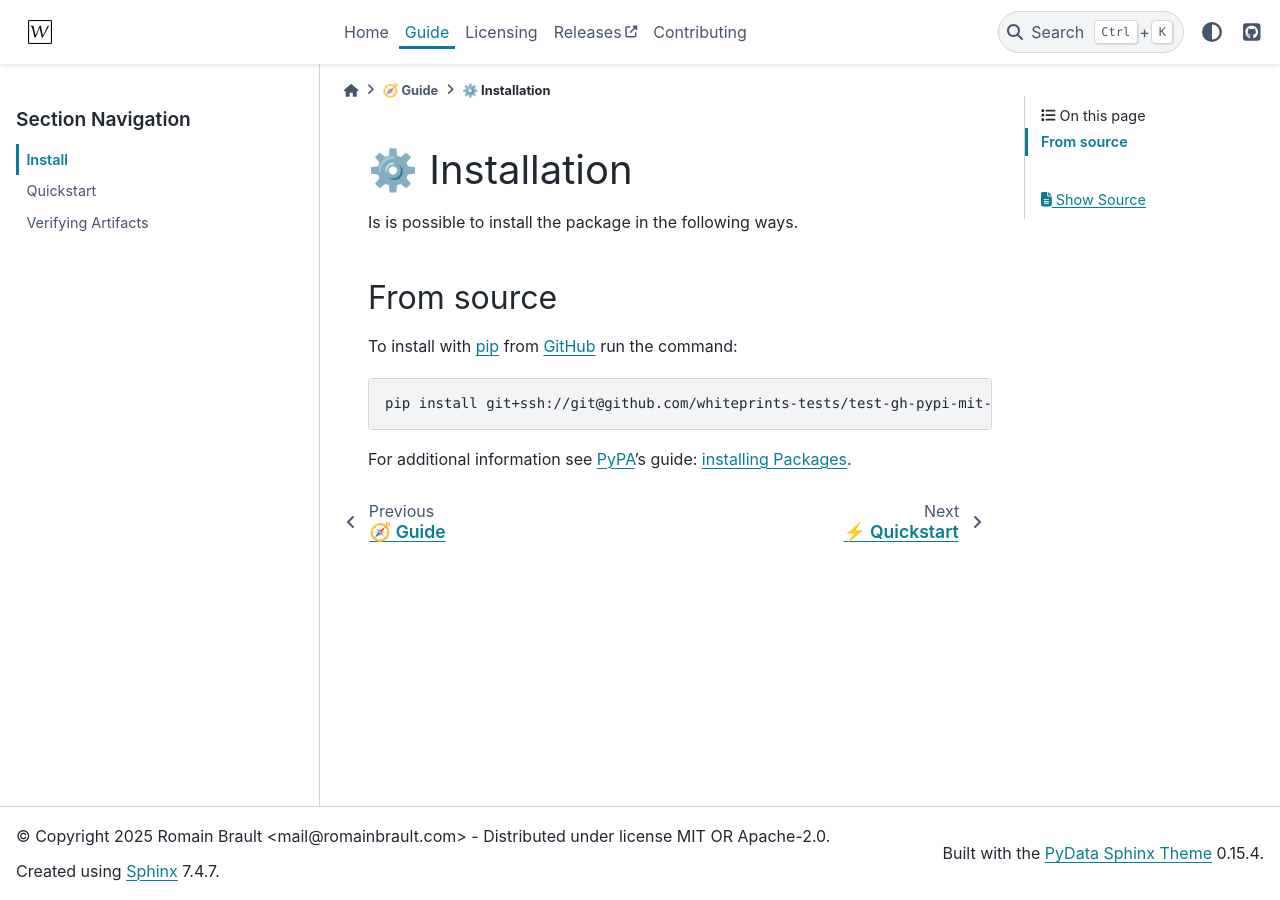
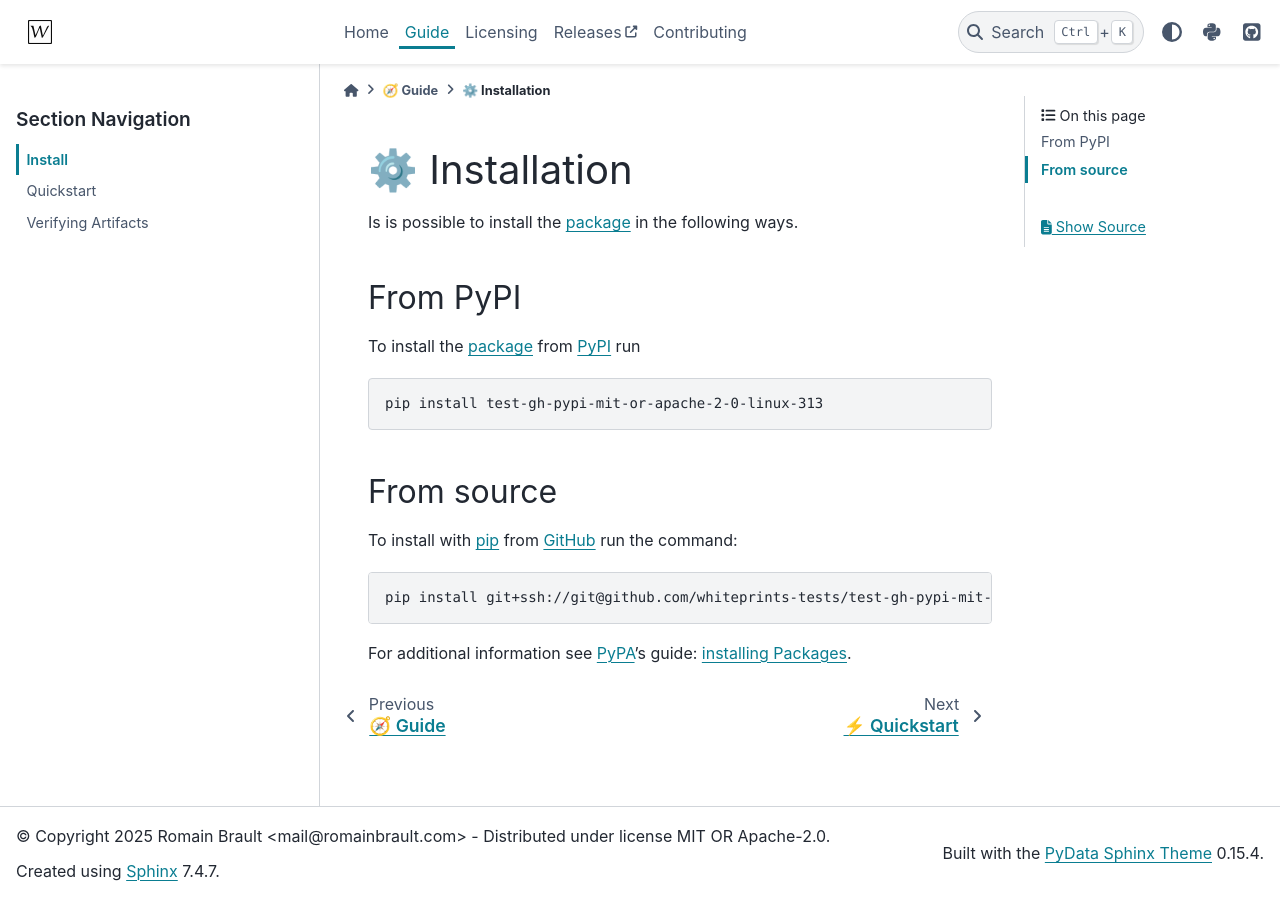
Before and after one commit to whiteprints-tests/test-gh-pypi-mit-or-apache-2-0-linux-313, a Sphinx documentation site: the page built from docs/INSTALL.md, in a window 1280 px wide. Built offline with Sphinx 7.4.7 and the PyData theme 0.15.4, drawn with Linux system fonts in a browser that asks for light colours; pages that are not in the unit, such as notebooks, are missing from menus.

Commit message:
feat: ✨ add PyPI publishing

````diff
--- a/INSTALL.md
+++ b/INSTALL.md
@@ -6,7 +6,17 @@
 
 # ⚙️ Installation
 
-Is is possible to install the package in the following ways.
+Is is possible to install the [package] in the following ways.
+
+## From PyPI
+
+To install the [package] from [PyPI] run
+
+```console
+pip install test-gh-pypi-mit-or-apache-2-0-linux-313
+```
+
+[PyPI]: https://pypi.org/
 
 ## From source
 
@@ -22,4 +32,5 @@
 For additional information see [PyPA]'s guide: [installing Packages](https://packaging.python.org/en/latest/tutorials/installing-packages).
 
 [PyPA]: https://www.pypa.io/en/latest/
-[pip]: https://pip.pypa.io/en/stable/
+[pip]: https://pip.pypa.io/en/stable
+[package]: https://pypi.org/project/test-gh-pypi-mit-or-apache-2-0-linux-313
--- a/docs/conf.py
+++ b/docs/conf.py
@@ -57,6 +57,12 @@
 html_theme_options = {
     "icon_links": [
         {
+            "name": "PyPI",
+            "url": "https://pypi.org/project/test-gh-pypi-mit-or-apache-2-0-linux-313",
+            "icon": "fa-brands fa-python",
+            "type": "fontawesome",
+        },
+        {
             "name": "GitHub",
             "url": (
                 "https://github.com/"
@@ -103,4 +109,6 @@
 exclude_patterns = [
     "_autoapi_templates/**",
 ]
-linkcheck_ignore = []
+linkcheck_ignore = [
+    r"https://pypi\.org/project/.*",
+]
--- a/pyproject.toml
+++ b/pyproject.toml
@@ -56,6 +56,7 @@
 urls.homepage = "https://github.com/whiteprints-tests/test-gh-pypi-mit-or-apache-2-0-linux-313"
 urls.integration = "https://github.com/whiteprints-tests/test-gh-pypi-mit-or-apache-2-0-linux-313/actions"
 urls.issues = "https://github.com/whiteprints-tests/test-gh-pypi-mit-or-apache-2-0-linux-313/issues"
+urls.pypi = "https://pypi.org/project/test-gh-pypi-mit-or-apache-2-0-linux-313"
 urls.repository = "https://github.com/whiteprints-tests/test-gh-pypi-mit-or-apache-2-0-linux-313"
 
 [dependency-groups]
````
Also changed, not shown: README.md (+2 -1 lines), 1 other file.
